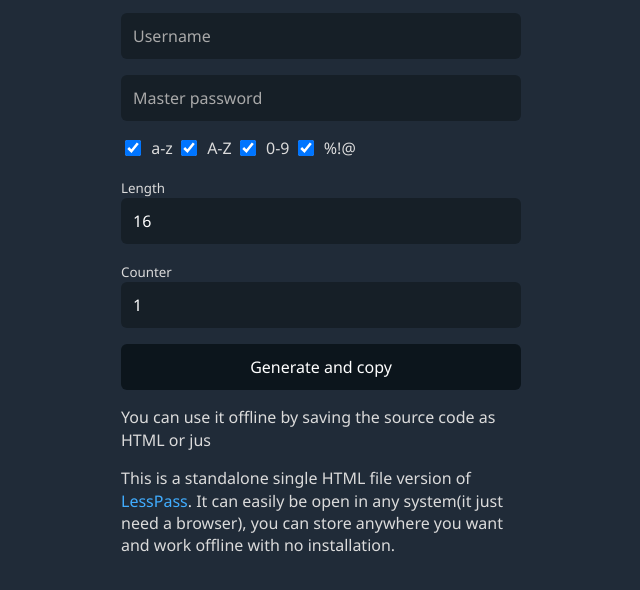
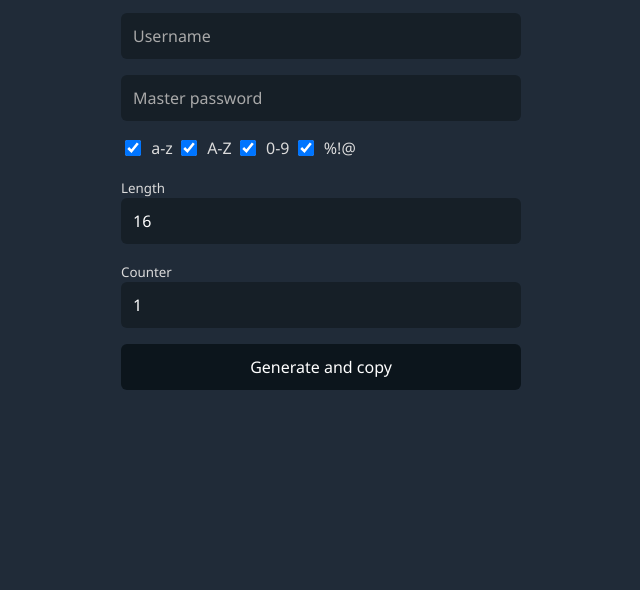
Before and after one commit to RodrigoWebDev/lessPass-standalone-html, a website built with Vite: page index.html in a window 1280 px wide. Shown: the part 184-774 px from the top of the page, without its empty margins (319-959 px from the left). Built offline with nearby package versions, Linux system fonts and the light colour scheme.

Commit message:
feat: removed instrunctions

```diff
--- a/index.html
+++ b/index.html
@@ -492,17 +492,6 @@
         </div>
         <button type="submit">Generate and copy</button>
       </form>
-
-      <p>
-        You can use it offline by saving the source code as HTML or jus
-      </p>
-
-      <p>
-        This is a standalone single HTML file version of
-        <a href="https://www.lesspass.com/" target="_blank">LessPass</a>. It can
-        easily be open in any system(it just need a browser), you can store
-        anywhere you want and work offline with no installation.
-      </p>
     </div>
 
     <input id="hiddenPass" type="text" style="display: none" />
```
